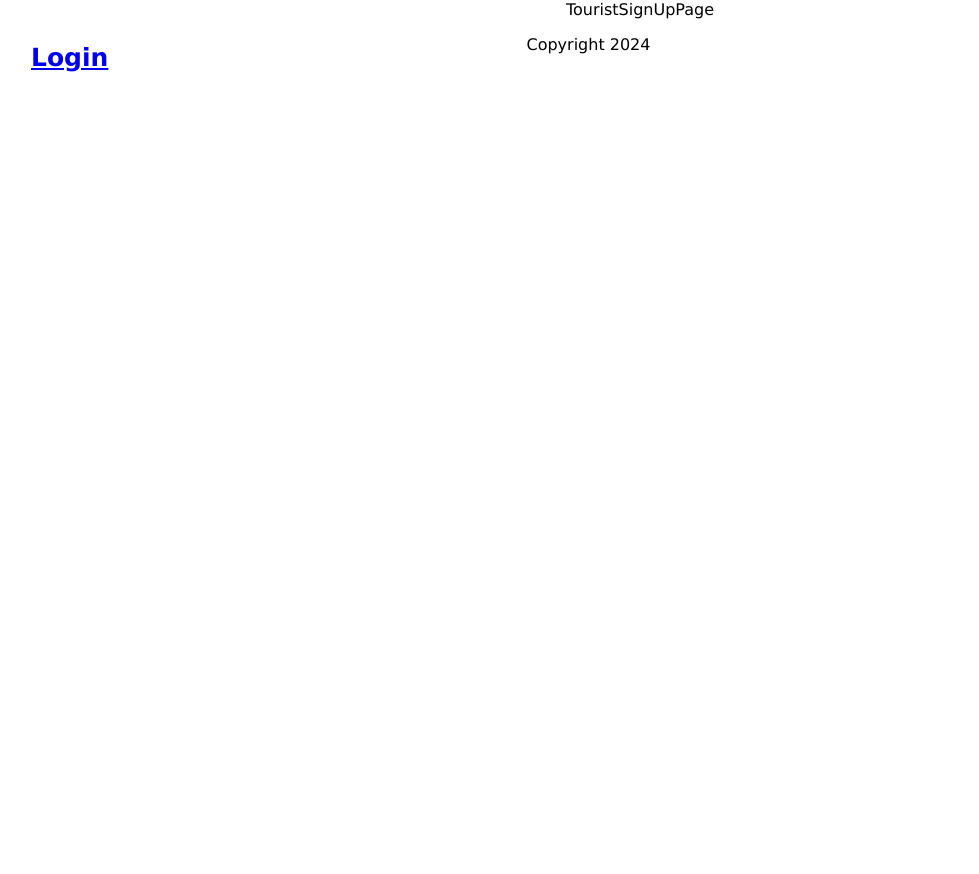
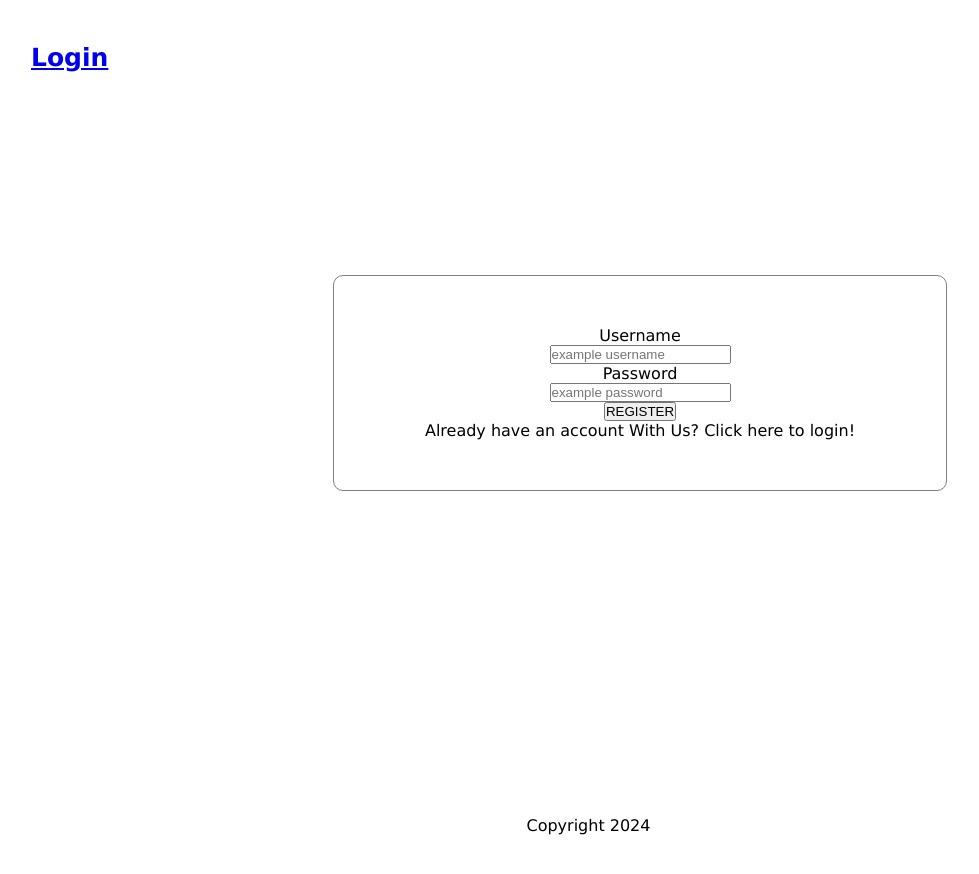
Before and after one commit to jgooday48/Lap4-Project-Client, a React (Vite) app: page /touristsignuppage in a window 1280 px wide. Shown: the top 874 px of the page, without its empty margins (0-979 px from the left). Before the commit the page ends 800 px from the top, so only its background shows below. Built offline with nearby package versions, Linux system fonts and the light colour scheme.

Commit message:
further testing and page linking

```diff
--- a/src/App.css
+++ b/src/App.css
@@ -96,3 +96,28 @@
   width:300px;
   padding:10px;
 }
+
+#register-page{
+  display:flex;
+  flex-direction: column;
+  justify-content: center;
+  align-items: center;
+  position: relative;
+  width: 100%;
+  height:100vh;
+}
+
+
+#tourist-register-form{
+  width:40%;
+  display:flex;
+  flex-direction:column;
+  justify-content:space-between;
+  align-items:center;
+  border-radius:10px;
+  border: 1px solid grey;
+  margin-bottom:70px;
+  padding: 50px;
+  margin-top: 35px;
+
+}
--- a/src/components/TouristSignupForm/index.jsx
+++ b/src/components/TouristSignupForm/index.jsx
@@ -1,8 +1,32 @@
-import React from 'react'
+import React, { useState } from 'react'
+import axios from 'axios'
+import { useNavigate } from 'react-router-dom'
 
 const TouristSignupForm = () => {
 
-    /*
+    const loginFunction = async (e) => {
+        try {
+            const userData = {
+                username: e.target.username.value,
+                password: e.target.password.value
+            }
+
+            const response = null//= await axios.post('http://127.0.0.1:3000/user/login', userData)
+            const data = await response.data
+            if (data.err)
+            {throw Error(data.err)}
+            login(data)
+        } catch (err) {
+            console.warn(err);
+        }
+
+    }
+
+    function login(data) {
+        localStorage.setItem("token", data.token)
+    }
+
+
 
     const goTo = useNavigate();
 
@@ -16,7 +40,7 @@ const TouristSignupForm = () => {
     const handleSubmit = async(e) => {
         e.preventDefault();
         setErrorMessage('')
-        await registerFunction(e);
+        //await registerFunction(e);
         await loginFunction(e);
         if(localStorage.length){goTo('/touristhomepage')}
         else { setErrorMessage('User already exists!') }
@@ -46,10 +70,10 @@ const TouristSignupForm = () => {
             <label htmlFor='Password'>Password</label>
             <input aria-label='Password' name="password" type='password' onChange={updatePassword}  className="input" placeholder="example password" role="password"/>
             <input role='submit' type='submit' value='REGISTER' className="signup-btn" />
-            <p role='text' className="clickable" onClick={() => goTo('/touristlogin')}>Already have an account With Us? Click here to login!</p>
+            <p role='text' className="clickable" onClick={() => goTo('/touristloginpage')}>Already have an account With Us? Click here to login!</p>
             </form>
     </>
-  ) */
+  )
 }
 
 export default TouristSignupForm
--- a/src/pages/TouristLoginPage/index.jsx
+++ b/src/pages/TouristLoginPage/index.jsx
@@ -1,12 +1,21 @@
 import React from 'react'
 import { TouristLoginForm } from '../../components'
-import { Link } from 'react-router-dom'
+import { Link, useNavigate } from 'react-router-dom'
+
 
 const TouristLoginPage = () => {
+
+    const navigate = useNavigate()
+
+    const handleClick = () => {
+        navigate('/touristsignuppage');
+      };
   return (
     <>
+    <div id="register-page">
         <TouristLoginForm/>
-        <Link to='/signup'><button className='signupBtn'>No account?</button></Link>
+        <button className='btn' onClick={handleClick}>No account?</button>
+        </div>
     </>
   )
 }
--- a/src/pages/TouristSignUpPage/index.jsx
+++ b/src/pages/TouristSignUpPage/index.jsx
@@ -1,8 +1,17 @@
 import React from 'react'
+import { TouristSignupForm } from '../../components'
 
 const TouristSignUpPage = () => {
   return (
-    <div>TouristSignUpPage</div>
+    <>
+    <div id="register-page">
+
+
+    <TouristSignupForm />
+
+    </div>
+
+    </>
   )
 }
 
--- a/src/pages/WelcomePage/index.jsx
+++ b/src/pages/WelcomePage/index.jsx
@@ -4,6 +4,10 @@ import { useNavigate } from "react-router-dom"
 const WelcomePage = () => {
 
     const navigate = useNavigate()
+
+    const handleClick = () => {
+        navigate('/touristsignuppage');
+      };
 
   return (
     <div className="homepage-container">
@@ -15,7 +19,7 @@ const WelcomePage = () => {
         <div className='description'>
             <h2 role="description" aria-level="2">Making travelling solo relaxing and enjoyable</h2>
         </div>
-        <button id="login" onClick={navigate("/touristsignuppage")} className="btn">Join now!</button>
+        <button onClick={handleClick} className="btn">Join now!</button>
         </div>
     </div>
   )
```
Also changed, not shown: 2 other files (tests, documents, lock files or other folders).
